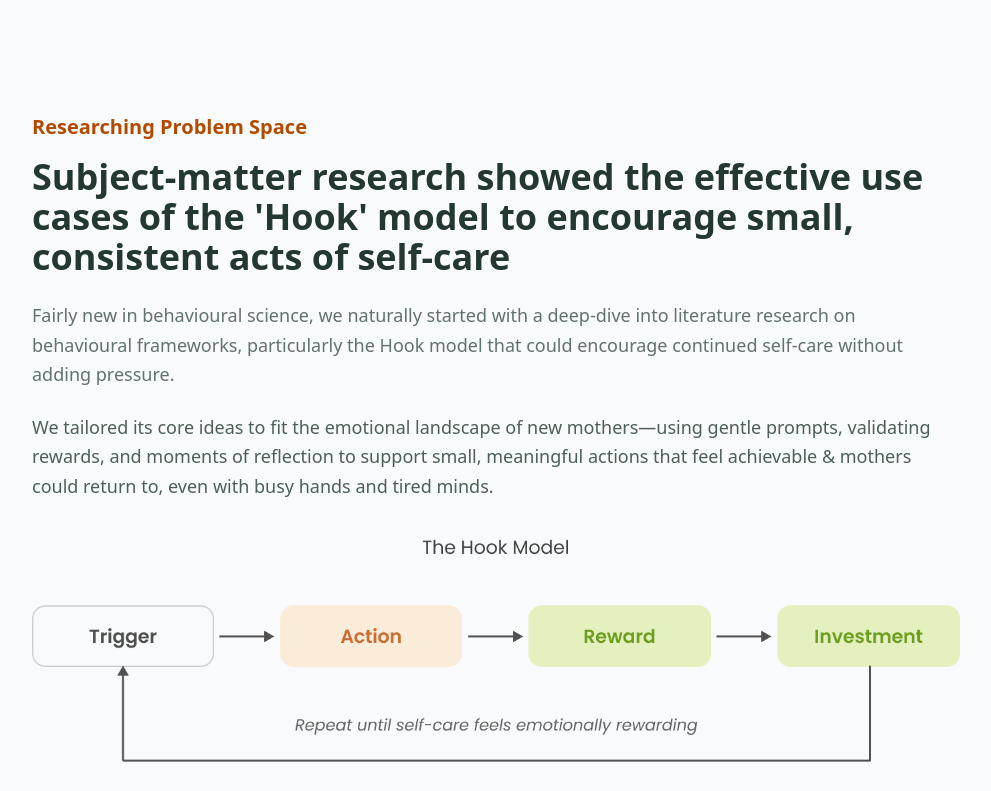
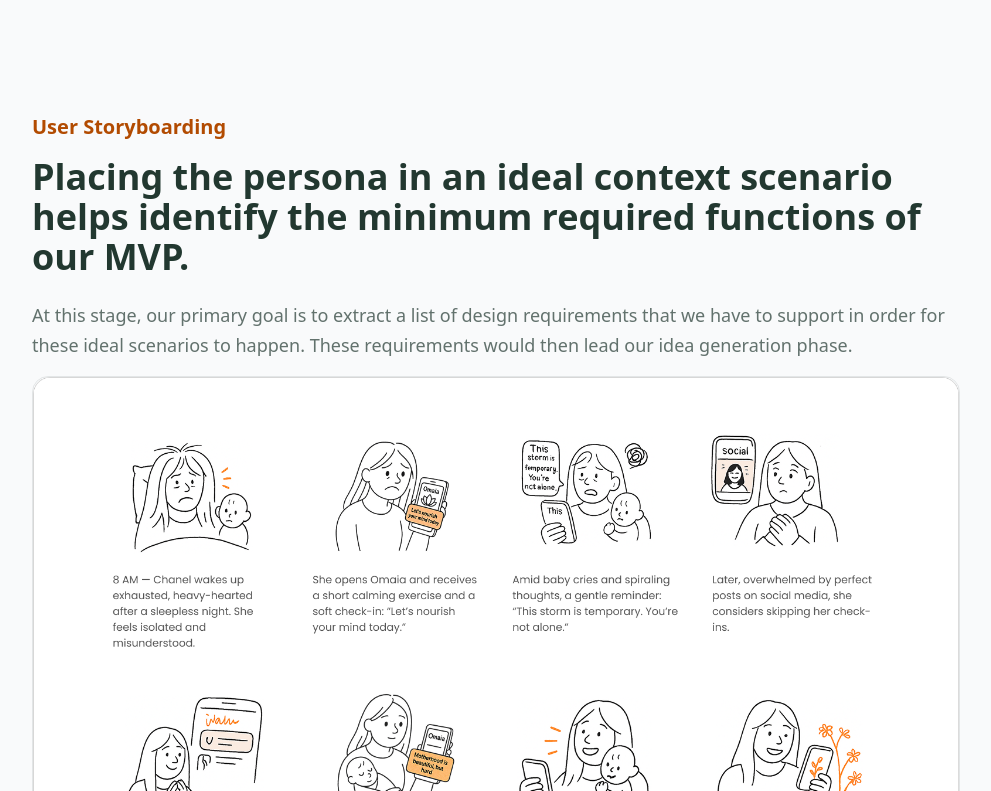
Before and after one commit to ehsangazar/zarabani, a React (Vite) app: page /projects/omaia in a window 1280 px wide. Shown: the part 7069-7860 px from the top of the page, without its empty margins (144-1135 px from the left). Built offline with nearby package versions, Linux system fonts and the light colour scheme.

Commit message:
Reorder Omaia research and storyboarding sections

```diff
--- a/src/pages/projects/case-studies/Omaia.tsx
+++ b/src/pages/projects/case-studies/Omaia.tsx
@@ -262,6 +262,27 @@ const Omaia = () => {
         </div>
       </section>
 
+      <section className="my-20">
+        <h3 className="text-xl font-bold text-primary mb-4">
+          User Storyboarding
+        </h3>
+        <h2 className="text-3xl md:text-4xl font-bold text-primary-dark mb-6">
+          Placing the persona in an ideal context scenario helps identify the
+          minimum required functions of our MVP.
+        </h2>
+        <p className="text-lg text-primary-dark/70 leading-relaxed mb-4">
+          At this stage, our primary goal is to extract a list of design
+          requirements that we have to support in order for these ideal
+          scenarios to happen. These requirements would then lead our idea
+          generation phase.
+        </p>
+        <img
+          src="/case-studies/Omaia/5.png"
+          alt="User Storyboarding"
+          className="w-full rounded-2xl border border-primary-dark/10"
+        />
+      </section>
+
       {/* Research */}
       <section className="my-20">
         <h3 className="text-xl font-bold text-primary mb-4">
@@ -293,12 +314,6 @@ const Omaia = () => {
 
       {/* Process Images */}
       {[
-        {
-          src: "/case-studies/Omaia/5.png",
-          title: "User Storyboarding",
-          mainStatement: "Placing the persona in an ideal context scenario helps identify the minimum required functions of our MVP.",
-          desc: "At this stage, our primary goal is to extract a list of design requirements that we have to support in order for these ideal scenarios to happen. These requirements would then lead our idea generation phase.",
-        },
         {
           src: "/case-studies/Omaia/6.png",
           title: "Brainstorming Storyboard Requirements",
```
